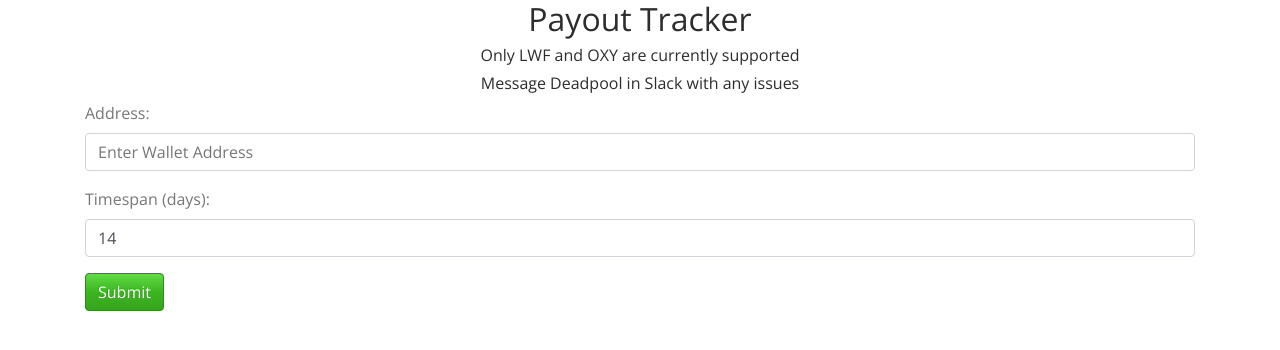
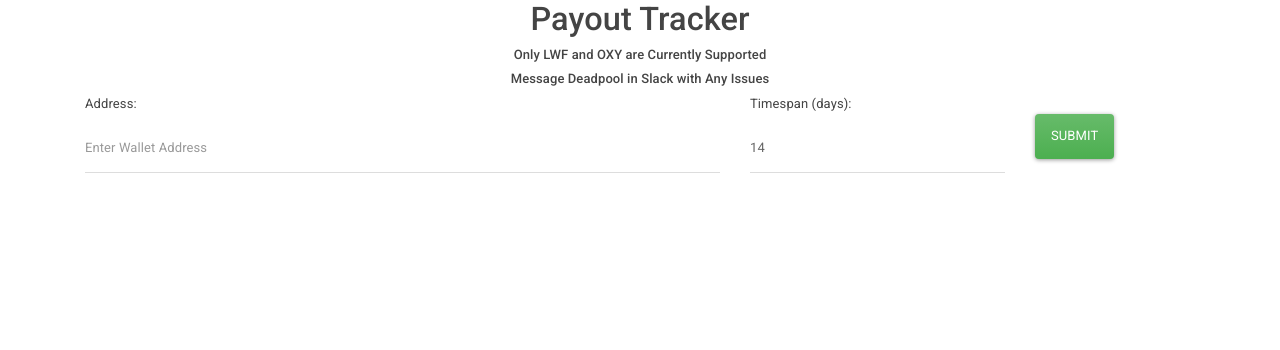
Before and after one commit to DEADP0OL/DPOS-Payout-Tracker, a Flask app: page / in a window 1280 px wide. Shown: the top 350 px of the page. Run offline with Flask 2, Linux system fonts and the light colour scheme.

Commit message:
Update form.html

```diff
--- a/templates/form.html
+++ b/templates/form.html
@@ -1,44 +1,48 @@
 <html>
     <head>
         <title>Payout Tracker</title>
-       <link href="https://bootswatch.com/4/spacelab/bootstrap.min.css" rel="stylesheet">
+        <link href="https://bootswatch.com/4/materia/bootstrap.min.css" rel="stylesheet">
         <meta name="viewport" content = "width=device-width, initial-scale=1.0">
-
     </head>
     <body>
-
-
         <div class="container">
-
             <div align="center">
-    <h2>Payout Tracker</h2>
-    <h6>Only LWF and OXY are currently supported</h6>
-    <h6>Message Deadpool in Slack with any issues</h6>
+                <h1>Payout Tracker</h1>
+                <h6>Only LWF and OXY are Currently Supported</h6>
+                <h6>Message Deadpool in Slack with Any Issues</h6>
             </div>
             <form  action="" method="post" role="form">
                 {{ form.csrf }}
                 <div class="form-group">
+                    <div class="row">
+                        <div class="col-md-7">
                             <label for="name">Address:</label>
                             <input type="text" class="form-control" id="address" name="address" placeholder="Enter Wallet Address" minlength="1">
                         </div>
-    <div class="form-group">
+                        <div class="col-md-3">
                             <label for="name">Timespan (days):</label>
                             <input type="number" class="form-control" id="dayspan" name="dayspan" value=14 min="1" max="60" step="1">
                         </div>
+                        <div class="col-md-2" align="bottom">
+                            <br>
                             <button type="submit" class="btn btn-success">Submit</button>
+                        </div>
+                    </div>
+                </div>
             </form>
-
+        </div>
         <br>
+        <div class="container">
             {% with messages = get_flashed_messages(with_categories=true) %}
                 {% if messages %}
-
                     {% for message in messages %}
                         {% if "Error" not in message[1]: %}
                         {% endif %}
-
                         {% if "Error" in message[1]: %}
+                            <div class="col-md-12" align="center">
                                 <div class="alert alert-warning">
                                     {{ message[1] }}
+                                </div>
                             </div>
                         {% endif %}
                     {% endfor %}
@@ -46,7 +50,5 @@
             {% endwith %}
         </div>
         <br>
-</div>
-</div>
     </body>
 </html>
```
Lines whose indentation alone changed are shown as unchanged.
